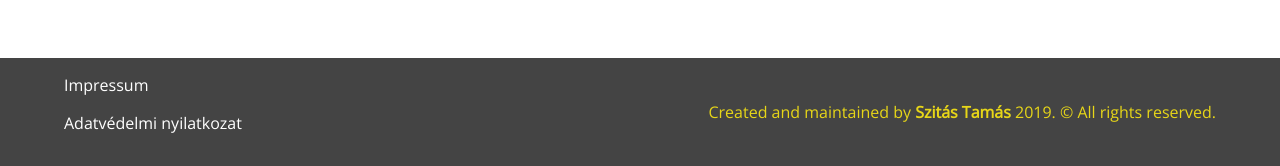
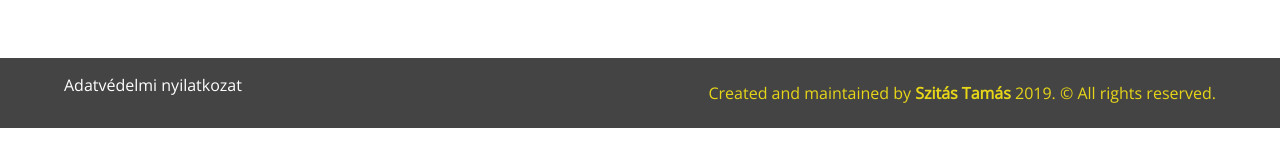
Before and after one commit to szitastamas/Birsalma_net, a plain HTML site: page index.html in a window 1280 px wide. Shown: the part 7690-7856 px from the top of the page. After the commit the page ends 7818 px from the top, so only its background shows below. Drawn offline with nearby package versions, Linux system fonts and the light colour scheme.

Commit message:
Update index.html

```diff
--- a/index.html
+++ b/index.html
@@ -276,7 +276,6 @@
 
     <footer>
         <div class="impressum-section">
-            <a href="impressum.html" id="impressum">Impressum</a>
             <a href="adatvedelem.html" id="data-protection">Adatvédelmi nyilatkozat</a>
         </div>
         <p>Created and maintained by <a class="madgoat" href="https://madgoatcreations.com" target="_blank">Szitás Tamás</a> 2019. &copy; All rights reserved.</p>
```
